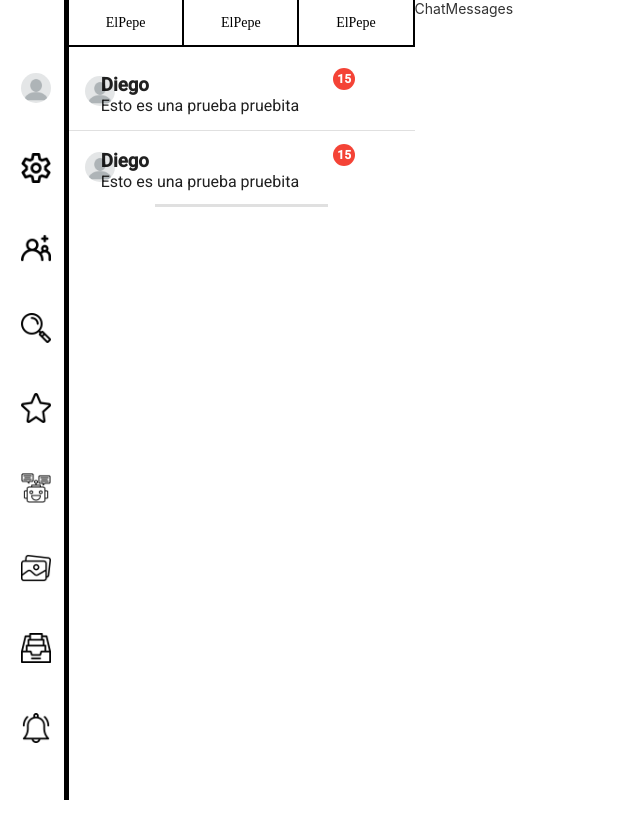
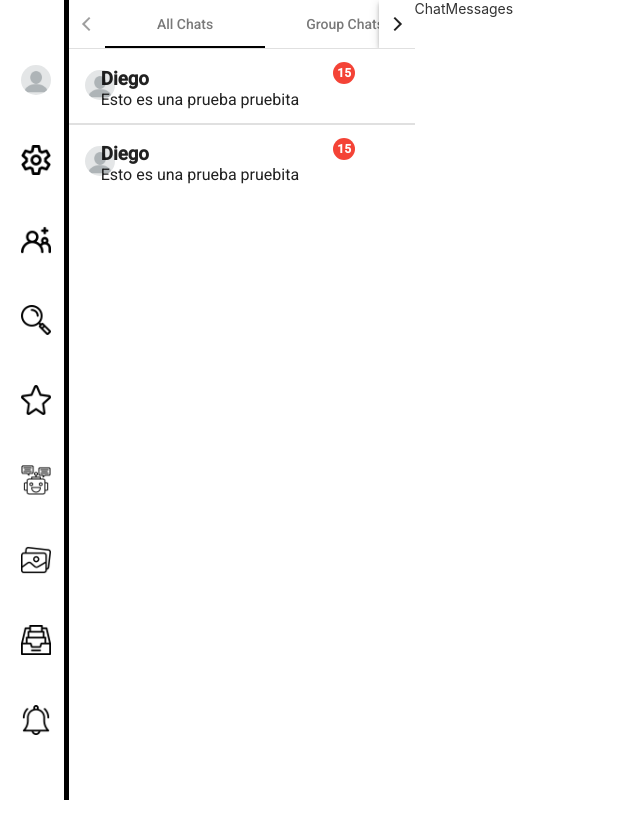
Before and after one commit to codeurjc-students/2020-ng-customizablechat, an Angular app in the folder Frontend/: page / in a window 1280 px wide. Shown: the whole page, without its empty margins (0-640 px from the left). Built offline with nearby package versions, Linux system fonts and the light colour scheme.

Commit message:
Changes in Chat and Tabs Design

```diff
--- a/Frontend/src/app/frame/chats/chats.component.css
+++ b/Frontend/src/app/frame/chats/chats.component.css
@@ -16,29 +16,23 @@
   overflow:auto;
 }
 
-#dividerChat{
-  float:right!important;
-  width:50%;
-  margin-left:25%;
-  border-width: medium;
+
+/deep/ .mat-tab-label{
+  width:33%!important;
 }
 
-.manualCard:hover #dividerChat{
-
-  animation: slide 0.5s;
+/deep/ .mat-divider{
+  float:right!important;
+  border-top-width:0.125em!important;
 }
 
-@keyframes slide {
-  0% {
-
-  }
-
-  100% {
-    width: 100%;
-    margin-left:0%;
-  }
+/deep/.mat-list-base{
+  padding-top:0px!important;
 }
 
+/deep/ .mat-ink-bar{
+  background-color: black!important;
+}
 
 .manualCard {
   width: 100%!important;
@@ -63,68 +57,6 @@
   background-size: cover;
 }
 
-.column {
-  float: left;
-}
-
-.left {
-  width: calc(100% / 3)!important;
-}
-
-.center {
-  width: calc(100% / 3)!important;
-}
-
-.right {
-  width: calc(100% / 3)!important;
-}
-
-
-.btn {
-  width: 100%;
-  border-radius: 0px;
-  position: relative;
-  display: block;
-  color: black;
-  font-size: 14px;
-  font-family: "montserrat";
-  text-decoration: none;
-  border-top: 0px;
-  border-bottom: 2px solid #000000;
-  border-left: 0px;
-  border-right: 2px solid #000000;
-  padding-top: 4%;
-  padding-bottom: 4%;
-  overflow: hidden;
-  transition: 1s all ease;
-}
-
-.btn::before {
-  background: #beffff;
-  content: "";
-  position: absolute;
-  top: 50%;
-  left: 50%;
-  transform: translate(-50%, -50%);
-  z-index: -1;
-  transition: all 0.6s ease;
-}
-
-
-.btn4::before {
-  width: 100%;
-  height: 0%;
-  transform: translate(-50%, -50%) rotate(-45deg);
-}
-
-.btn4:hover::before {
-  height: 380%;
-}
-
-.chats {
-  height: 95%;
-}
-
 .imageChatProfile {
   width: 30px;
   height: 30px;
--- a/Frontend/src/app/frame/chats/chats.component.html
+++ b/Frontend/src/app/frame/chats/chats.component.html
@@ -1,23 +1,7 @@
 <div class="globalWrapper">
-  <div class="buttonWrapper">
-    <div class="column left">
-      <button mat-button class="btn btn4" aria-label="">
-        ElPepe
-      </button>
-    </div>
-    <div class="column center">
-      <button mat-button class="btn btn4" aria-label="">
-        ElPepe
-      </button>
-    </div>
-    <div class="column right">
-      <button mat-button class="btn btn4" aria-label="">
-        ElPepe
-      </button>
-    </div>
+  <mat-tab-group mat-align-tabs="center" dynamicHeight>
+    <mat-tab label="All Chats">
 
-
-  </div>
       <mat-nav-list class="chatsWrapper">
 
         <mat-list-item class="manualCard">
@@ -49,4 +33,14 @@
         </mat-list-item>
 
       </mat-nav-list>
+
+    </mat-tab>
+    <mat-tab label="Group Chats">
+
+    </mat-tab>
+    <mat-tab label="Private Chats">
+
+    </mat-tab>
+  </mat-tab-group>
+
 </div>
```
Lines whose indentation alone changed are shown as unchanged.
